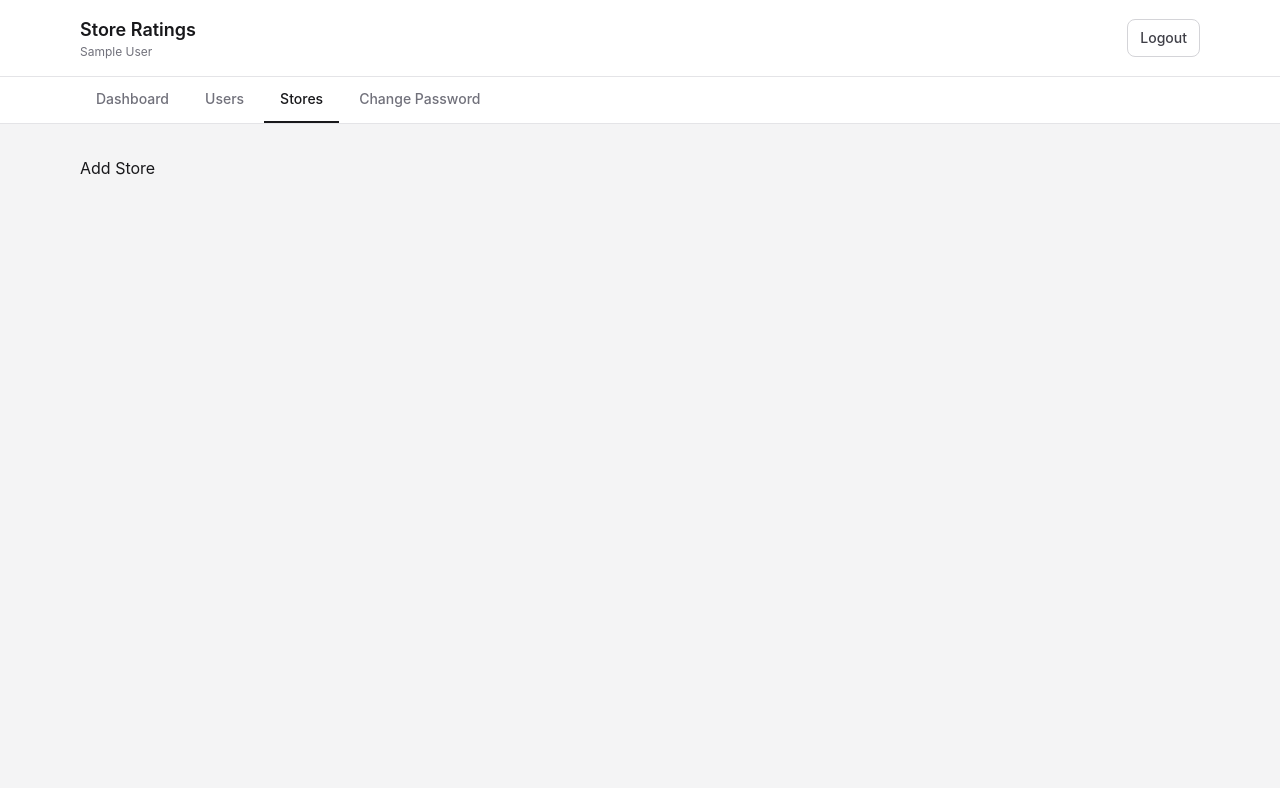
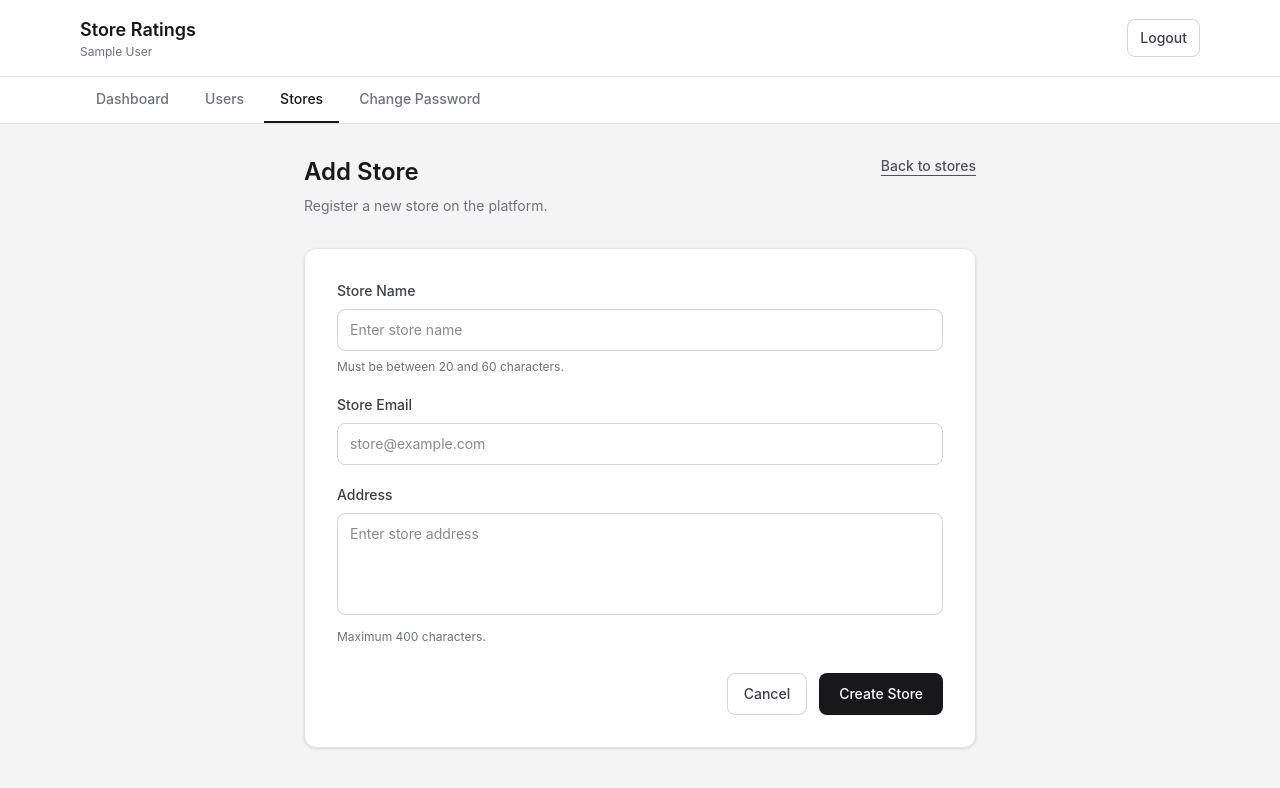
Before and after one commit to abhirajthakur/store-rating-app, a React (Vite) app in the folder frontend/: page /admin/stores/add in a window 1280 px wide. Shown: the top 788 px of the page. Built offline with nearby package versions, Linux system fonts and the light colour scheme; no server answers; sample sign-in values are in the browser's storage.

Commit message:
feat(admin): add store creation form

```diff
--- a/frontend/src/api/adminApi.ts
+++ b/frontend/src/api/adminApi.ts
@@ -1,4 +1,5 @@
 import type {
+  CreateStoreInput,
   CreateUserInput,
   DashboardStats,
   GetStoresParams,
@@ -22,6 +23,10 @@ export const getUsers = (params: GetUsersParams) => {
   });
 };
 
+export const createStore = (data: CreateStoreInput) => {
+  return api.post("/admin/stores", data);
+};
+
 export const getStores = (params: GetStoresParams) => {
   return api.get<GetStoresResponse>("/admin/stores", {
     params,
--- a/frontend/src/pages/admin/AddStore.tsx
+++ b/frontend/src/pages/admin/AddStore.tsx
@@ -1,5 +1,151 @@
+import { useState } from "react";
+import { AxiosError } from "axios";
+import { Link, useNavigate } from "react-router";
+import { createStore } from "../../api/adminApi";
+import type { ApiError } from "../../types/api";
+
 function AddStore() {
-  return <h1>Add Store</h1>;
+  const [name, setName] = useState("");
+  const [email, setEmail] = useState("");
+  const [address, setAddress] = useState("");
+
+  const [error, setError] = useState("");
+  const [isLoading, setIsLoading] = useState(false);
+
+  const navigate = useNavigate();
+
+  const handleSubmit = async (event: React.FormEvent<HTMLFormElement>) => {
+    event.preventDefault();
+
+    setError("");
+
+    const trimmedName = name.trim();
+    const trimmedEmail = email.trim();
+    const trimmedAddress = address.trim();
+
+    if (trimmedName.length < 20 || trimmedName.length > 60) {
+      setError("Store name must be between 20 and 60 characters.");
+      return;
+    }
+
+    if (trimmedAddress.length > 400) {
+      setError("Address cannot exceed 400 characters.");
+      return;
+    }
+
+    setIsLoading(true);
+
+    try {
+      await createStore({
+        name: trimmedName,
+        email: trimmedEmail,
+        address: trimmedAddress,
+      });
+
+      navigate("/admin/stores", {
+        replace: true,
+      });
+    } catch (error) {
+      const axiosError = error as AxiosError<ApiError>;
+      setError(axiosError.response?.data?.message || "Unable to create store. Please try again.");
+    } finally {
+      setIsLoading(false);
+    }
+  };
+
+  return (
+    <div className="mx-auto max-w-2xl">
+      <div className="mb-8 flex items-start justify-between gap-4">
+        <div>
+          <h2 className="text-2xl font-semibold text-zinc-900">Add Store</h2>
+          <p className="mt-2 text-sm text-zinc-500">Register a new store on the platform.</p>
+        </div>
+
+        <Link
+          to="/admin/stores"
+          className="text-sm font-medium text-zinc-600 underline underline-offset-4 transition hover:text-zinc-900"
+        >
+          Back to stores
+        </Link>
+      </div>
+
+      <div className="rounded-xl border border-zinc-200 bg-white p-6 shadow-sm sm:p-8">
+        <form onSubmit={handleSubmit} className="space-y-5">
+          <div>
+            <label htmlFor="name" className="mb-2 block text-sm font-medium text-zinc-700">
+              Store Name
+            </label>
+            <input
+              id="name"
+              type="text"
+              value={name}
+              onChange={(event) => setName(event.target.value)}
+              placeholder="Enter store name"
+              minLength={20}
+              maxLength={60}
+              className="w-full rounded-lg border border-zinc-300 px-3 py-2.5 text-sm outline-none transition focus:border-zinc-900"
+              required
+            />
+            <p className="mt-2 text-xs text-zinc-500">Must be between 20 and 60 characters.</p>
+          </div>
+
+          <div>
+            <label htmlFor="email" className="mb-2 block text-sm font-medium text-zinc-700">
+              Store Email
+            </label>
+            <input
+              id="email"
+              type="email"
+              value={email}
+              onChange={(event) => setEmail(event.target.value)}
+              placeholder="store@example.com"
+              className="w-full rounded-lg border border-zinc-300 px-3 py-2.5 text-sm outline-none transition focus:border-zinc-900"
+              required
+            />
+          </div>
+
+          <div>
+            <label htmlFor="address" className="mb-2 block text-sm font-medium text-zinc-700">
+              Address
+            </label>
+            <textarea
+              id="address"
+              value={address}
+              onChange={(event) => setAddress(event.target.value)}
+              placeholder="Enter store address"
+              maxLength={400}
+              rows={4}
+              className="w-full resize-none rounded-lg border border-zinc-300 px-3 py-2.5 text-sm outline-none transition focus:border-zinc-900"
+              required
+            />
+            <p className="mt-2 text-xs text-zinc-500">Maximum 400 characters.</p>
+          </div>
+
+          {error && (
+            <p className="rounded-lg border border-red-200 bg-red-50 px-4 py-3 text-sm text-red-600">
+              {error}
+            </p>
+          )}
+
+          <div className="flex flex-col-reverse gap-3 pt-2 sm:flex-row sm:justify-end">
+            <Link
+              to="/admin/stores"
+              className="rounded-lg border border-zinc-300 px-4 py-2.5 text-center text-sm font-medium text-zinc-700 transition hover:bg-zinc-50"
+            >
+              Cancel
+            </Link>
+            <button
+              type="submit"
+              disabled={isLoading}
+              className="rounded-lg bg-zinc-900 px-5 py-2.5 text-sm font-medium text-white transition hover:bg-zinc-700 disabled:cursor-not-allowed disabled:opacity-60"
+            >
+              {isLoading ? "Creating store..." : "Create Store"}
+            </button>
+          </div>
+        </form>
+      </div>
+    </div>
+  );
 }
 
 export default AddStore;
```
Also changed, not shown: frontend/src/types/admin.ts (+7 -0 lines).
